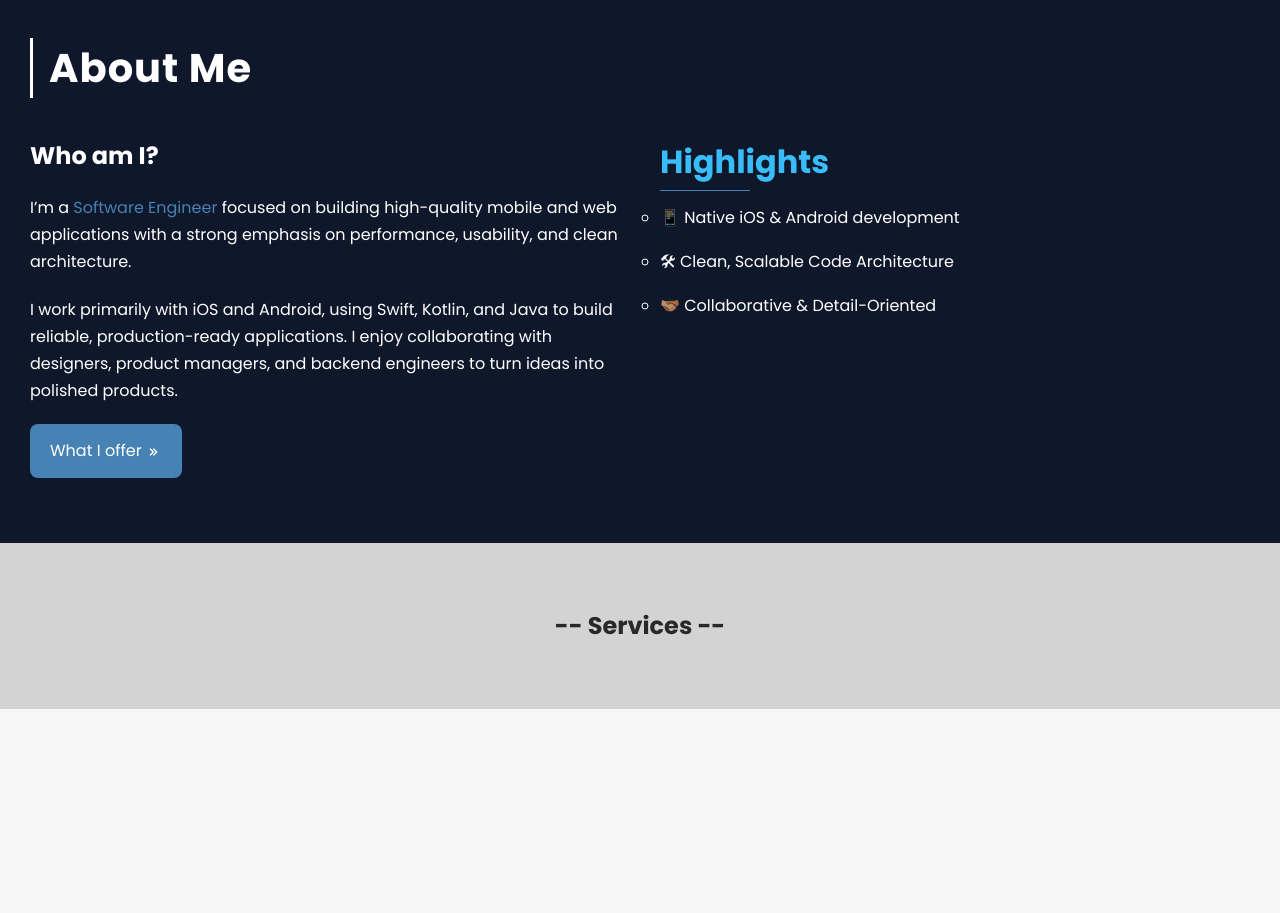
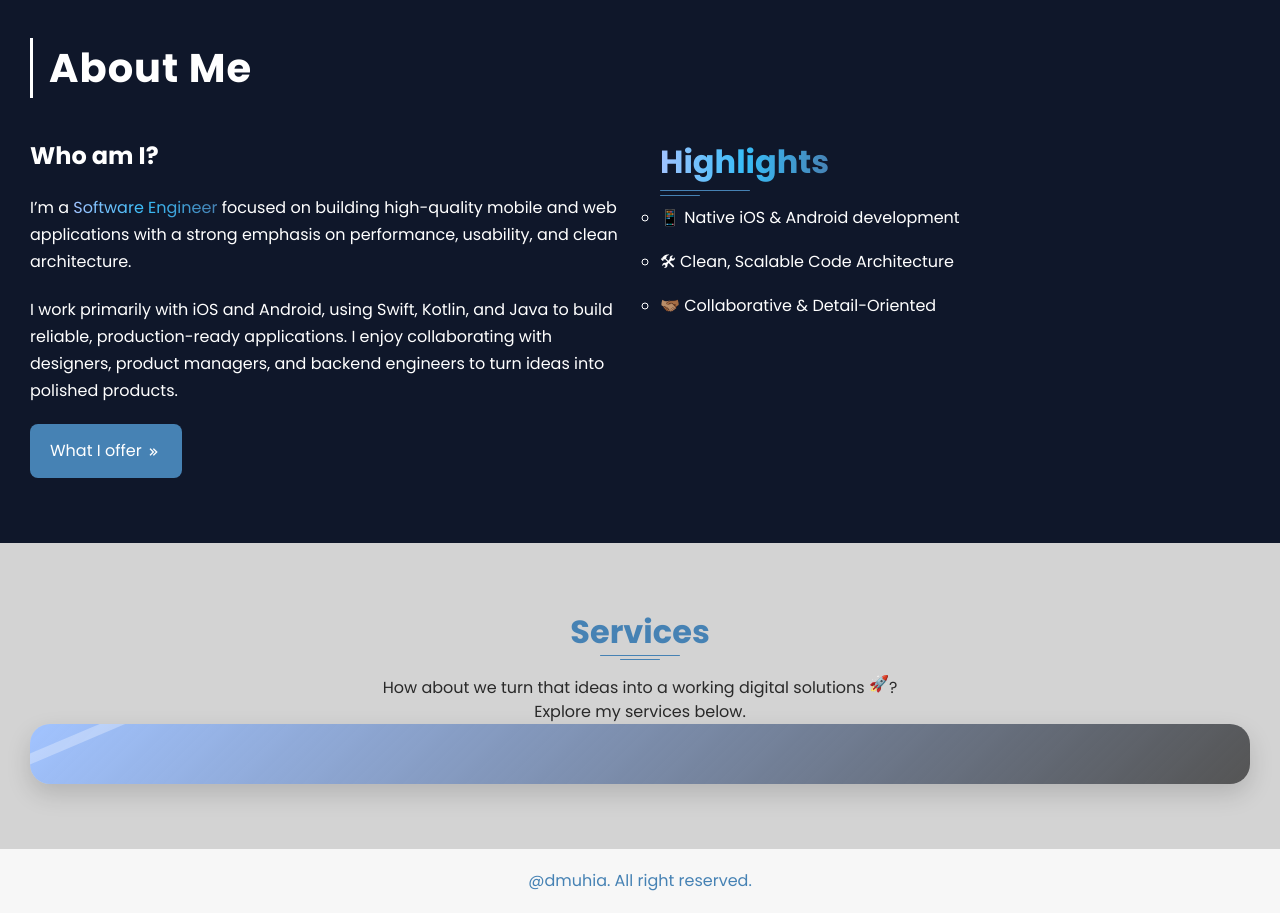
Before and after one commit to damarismuhia/portfolio-website, a plain HTML site: page index.html in a window 1280 px wide. Shown: the part 720-1633 px from the top of the page. Before the commit the page ends 1429 px from the top, so only its background shows below. Drawn offline with nearby package versions, Linux system fonts and the light colour scheme.

Commit message:
services design, text gradient

```diff
--- a/css/style.css
+++ b/css/style.css
@@ -28,6 +28,7 @@ body {
     color: var(--txt-color);
 
 }
+
 
 .container {
     max-width: 1440px;
@@ -199,16 +200,34 @@ span {
 .about-intro p {
     margin-top: 20px;
     line-height: 1.7;
+}
+.about-intro p:nth-of-type(1) span{
+    background: linear-gradient(
+    to right,
+    var(--card-color),
+    var(--light-blue),
+    var(--primary-steel-blue));
 
+    background-clip: text;
+    display: inline-block;
+    color: transparent;
 }
 
 .about-highlights h2 {
+    background: linear-gradient(
+    to right,
+    var(--card-color),
+    var(--light-blue),
+    var(--primary-steel-blue));
+
+    background-clip: text;
+    display: inline-block;
+    color: transparent;
+    margin-bottom: 20px;
+    font-size: 2rem;
     position: relative;
-    font-size: 2rem;
-    color: var(--light-blue);
-    margin-bottom: 20px;
-    display: inline-block;
 }
+
 
 /* Bottom line */
 .about-highlights h2::after {
@@ -219,7 +238,18 @@ span {
     width: 90px;
     height: 1px;
     background-color: var(--primary-steel-blue);
-    border-radius: 2px;
+    border-radius: 1px;
+}
+
+.about-highlights h2::before {
+    content: "";
+    position: absolute;
+    bottom: -10px;
+    left: 0;
+    width: 40px;
+    height: 1px;
+    background-color: var(--primary-steel-blue);
+    border-radius: 1px;
 }
 
 
@@ -257,5 +287,111 @@ span {
     color: var(--txt-color);
     text-align: center;
     padding: 50px 15px;
+}
 
+.services h2 {
+    font-weight: 600;
+    font-size: 2rem;
+    color: var(--primary-steel-blue);
+    display: inline-block;
+    position: relative;
 }
+
+/* Bottom line */
+.services h2::after {
+    content: "";
+    position: absolute;
+    bottom: 0px;
+    left: 50%;
+    transform: translateX(-50%);
+    width: 80px;
+    height: 1px;
+    background-color: var(--primary-steel-blue);
+    border-radius: 1px;
+}
+
+.services h2::before {
+    content: "";
+    position: absolute;
+    bottom: -4px;
+    left: 50%;
+    transform: translateX(-50%);
+    width: 40px;
+    height: 1px;
+    background-color: var(--primary-steel-blue);
+    border-radius: 1px;
+}
+.services p {
+    margin-top: 20px;
+    font-weight: 400;
+    font-size: 1rem;
+}
+.rocket {
+  display: inline-block;
+  animation: rocketFloat 2s ease-in-out infinite;
+}
+
+@keyframes rocketFloat {
+  0%   { transform: translateY(0); }
+  50%  { transform: translateY(-4px); }
+  100% { transform: translateY(0); }
+}
+
+.service-card {
+    background: linear-gradient(135deg, var(--card-color), var(--shadow-color));
+    border-radius: 20px; /* rounded corners */
+    padding: 30px 20px;
+    box-shadow: 0 10px 25px rgba(0, 0, 0, 0.15);
+    transition: transform 0.3s ease, box-shadow 0.3s ease;
+    position: relative;
+    overflow: hidden;
+}
+
+/* Diagonal top accent */
+.service-card::before {
+    content: "";
+    position: absolute;
+    top: 10;
+    left: -100%;
+    width: 200%;
+    height: 10px;
+    background: #ffffff4d;
+    transform: rotate(-23deg);
+}
+
+/* Hover effect */
+.service-card:hover {
+    transform: translateY(-10px) scale(1.03);
+    box-shadow: 0 20px 40px #00000040;
+}
+
+
+
+
+
+
+
+
+
+
+
+
+
+
+
+
+
+
+
+
+
+
+
+
+
+/* Footer */
+footer {
+    text-align: center;
+    padding: 20px;
+    color: var(--primary-steel-blue);
+}
--- a/index.html
+++ b/index.html
@@ -115,10 +115,20 @@
     <!--Services-->
     <section class="services">
         <div class="container">
-            <h1>-- Services --</h1>
+            <h2>Services</h2>
+            <p>
+               How about we turn that ideas into a working digital solutions
+               <span class="rocket">🚀</span>?<br>Explore my services below.
+            </p>
+            <div class="services-grid">
+                <div class="service-card">
+
+                </div>
+            </div>
+
         </div>
     </section>
 
-
+    <footer>@dmuhia. All right reserved.</footer>
 </body>
 </html>
```
